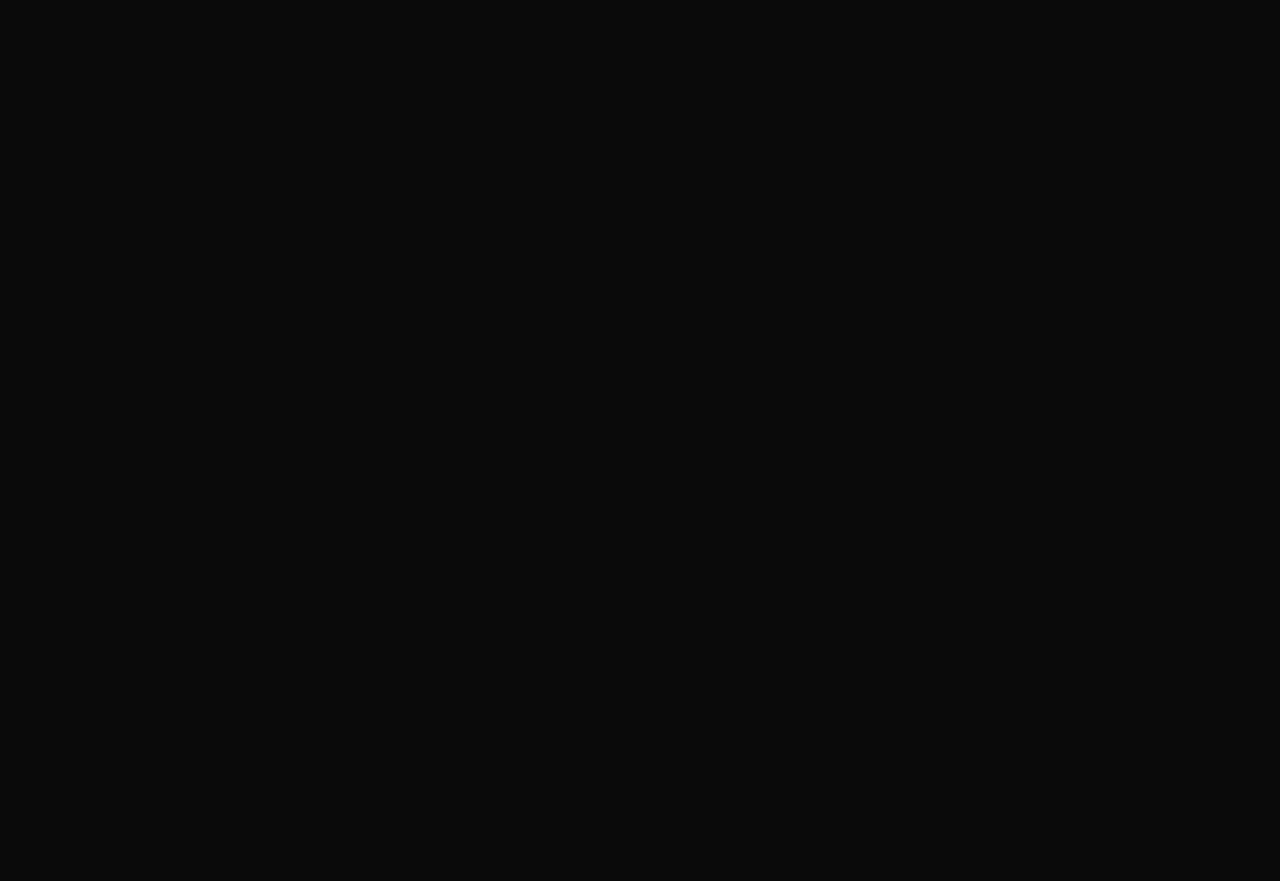
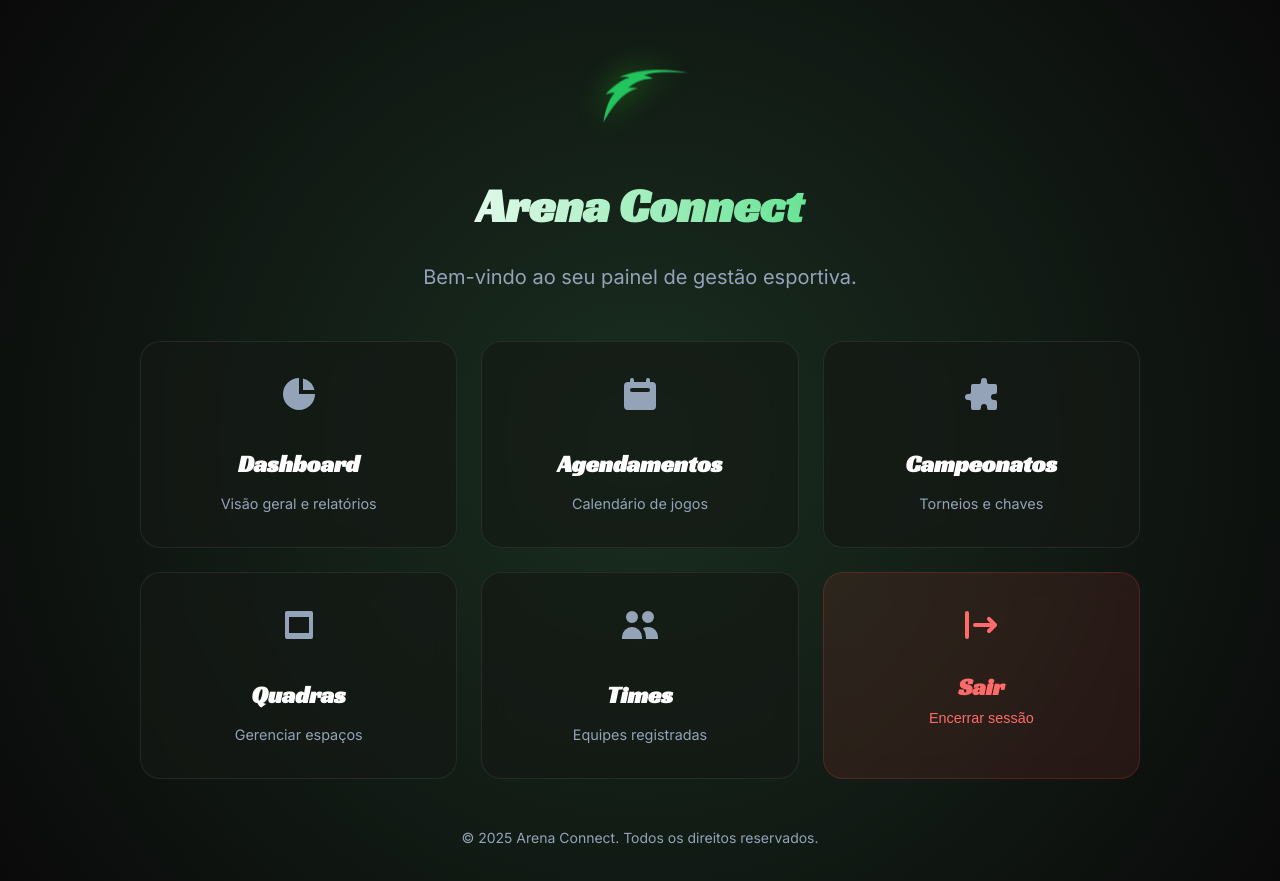
Before and after one commit to Gabriel-194/ArenaConnect, a React (Vite) app in the folder arena-connect-frontend/: page /home in a window 1280 px wide. Before the commit this address had no page. Before the commit the page ends 800 px from the top, so only its background shows below. Built offline with nearby package versions, Linux system fonts and the light colour scheme; sample sign-in values are in the browser's storage.

Commit message:
criada a tela de home e configurador de rota privada

```diff
--- /dev/null
+++ b/arena-connect-frontend/src/Components/PrivateRoute.jsx
@@ -0,0 +1,10 @@
+import React from 'react';
+import { Navigate } from 'react-router-dom';
+
+const PrivateRoute = ({ children }) => {
+
+    const token = localStorage.getItem('token');
+    return token ? children : <Navigate to="/login" />;
+};
+
+export default PrivateRoute;
--- /dev/null
+++ b/arena-connect-frontend/src/Pages/Home.jsx
@@ -0,0 +1,114 @@
+import React from 'react';
+import { Link, useNavigate } from 'react-router-dom';
+import '../styles/home.css';
+
+export default function Home(){
+    const navigate = useNavigate();
+
+    const handleLogout = () => {
+        localStorage.removeItem('token');
+        localStorage.removeItem('user');
+
+        navigate('/login');
+    }
+
+    return (
+        <div className="home-body" style={{ minHeight: '100vh', width: '100%' }}>
+            <div className="home-container">
+
+                <header className="home-header">
+                    <div className="logo-large">
+                        <img src="/Assets/3-removebg-preview.png" alt="Arena Connect Logo" />
+                        <h1 style={{ fontFamily: "'Racing Sans One', cursive", width: '500px' }}>
+                            Arena Connect
+                        </h1>
+                    </div>
+                    <p className="home-subtitle">Bem-vindo ao seu painel de gestão esportiva.</p>
+                </header>
+
+                <nav className="home-nav-grid">
+                    <Link to="/dashboard" className="nav-card">
+                        <div className="nav-card-icon">
+                            <svg width="40" height="40" viewBox="0 0 20 20" fill="currentColor">
+                                <path d="M2 10a8 8 0 018-8v8h8a8 8 0 11-16 0z"/>
+                                <path d="M12 2.252A8.014 8.014 0 0117.748 8H12V2.252z"/>
+                            </svg>
+                        </div>
+                        <div className="nav-card-content">
+                            <h3>Dashboard</h3>
+                            <p>Visão geral e relatórios</p>
+                        </div>
+                    </Link>
+
+                    <Link to="/agendamentos" className="nav-card">
+                        <div className="nav-card-icon">
+                            <svg width="40" height="40" viewBox="0 0 20 20" fill="currentColor">
+                                <path fillRule="evenodd" d="M6 2a1 1 0 00-1 1v1H4a2 2 0 00-2 2v10a2 2 0 002 2h12a2 2 0 002-2V6a2 2 0 00-2-2h-1V3a1 1 0 10-2 0v1H7V3a1 1 0 00-1-1zm0 5a1 1 0 000 2h8a1 1 0 100-2H6z" clipRule="evenodd"/>
+                            </svg>
+                        </div>
+                        <div className="nav-card-content">
+                            <h3>Agendamentos</h3>
+                            <p>Calendário de jogos</p>
+                        </div>
+                    </Link>
+
+                    <Link to="/campeonatos" className="nav-card">
+                        <div className="nav-card-icon">
+                            <svg width="40" height="40" viewBox="0 0 20 20" fill="currentColor">
+                                <path d="M10 3.5a1.5 1.5 0 013 0V4a1 1 0 001 1h3a1 1 0 011 1v3a1 1 0 01-1 1h-.5a1.5 1.5 0 000 3h.5a1 1 0 011 1v3a1 1 0 01-1 1h-3a1 1 0 01-1-1v-.5a1.5 1.5 0 00-3 0v.5a1 1 0 01-1 1H6a1 1 0 01-1-1v-3a1 1 0 00-1-1h-.5a1.5 1.5 0 010-3H4a1 1 0 001-1V6a1 1 0 011-1h3a1 1 0 001-1v-.5z"/>
+                            </svg>
+                        </div>
+                        <div className="nav-card-content">
+                            <h3>Campeonatos</h3>
+                            <p>Torneios e chaves</p>
+                        </div>
+                    </Link>
+
+                    <Link to="/quadras" className="nav-card">
+                        <div className="nav-card-icon">
+                            <svg width="40" height="40" viewBox="0 0 20 20" fill="currentColor">
+                                <path fillRule="evenodd" d="M3 4a1 1 0 011-1h12a1 1 0 011 1v12a1 1 0 01-1 1H4a1 1 0 01-1-1V4zm2 2v8h10V6H5z" clipRule="evenodd"/>
+                            </svg>
+                        </div>
+                        <div className="nav-card-content">
+                            <h3>Quadras</h3>
+                            <p>Gerenciar espaços</p>
+                        </div>
+                    </Link>
+
+                    <Link to="/times" className="nav-card">
+                        <div className="nav-card-icon">
+                            <svg width="40" height="40" viewBox="0 0 20 20" fill="currentColor">
+                                <path d="M9 6a3 3 0 11-6 0 3 3 0 016 0zM17 6a3 3 0 11-6 0 3 3 0 016 0zM12.93 17c.046-.327.07-.66.07-1a6.97 6.97 0 00-1.5-4.33A5 5 0 0119 16v1h-6.07zM6 11a5 5 0 015 5v1H1v-1a5 5 0 015-5z"/>
+                            </svg>
+                        </div>
+                        <div className="nav-card-content">
+                            <h3>Times</h3>
+                            <p>Equipes registradas</p>
+                        </div>
+                    </Link>
+
+                    <button
+                        id="logout-btn-home"
+                        className="nav-card logout-card"
+                        onClick={handleLogout}
+                    >
+                        <div className="nav-card-icon">
+                            <svg width="40" height="40" viewBox="0 0 20 20" fill="currentColor">
+                                <path fillRule="evenodd" d="M3 3a1 1 0 00-1 1v12a1 1 0 102 0V4a1 1 0 00-1-1zm10.293 9.293a1 1 0 001.414 1.414l3-3a1 1 0 000-1.414l-3-3a1 1 0 10-1.414 1.414L14.586 9H7a1 1 0 100 2h7.586l-1.293 1.293z" clipRule="evenodd"/>
+                            </svg>
+                        </div>
+                        <div className="nav-card-content">
+                            <h3>Sair</h3>
+                            <p>Encerrar sessão</p>
+                        </div>
+                    </button>
+                </nav>
+
+                <footer className="home-footer">
+                    <p>© 2025 Arena Connect. Todos os direitos reservados.</p>
+                </footer>
+            </div>
+        </div>
+    );
+};
--- /dev/null
+++ b/arena-connect-frontend/src/Styles/home.css
@@ -0,0 +1,145 @@
+.home-body {
+    min-height: 100vh;
+    display: flex;
+    align-items: center;
+    justify-content: center;
+    background: radial-gradient(circle at center, #1a2e20, var(--bg-primary));
+    padding: 2rem;
+    width: 100%;
+}
+
+.home-container {
+    width: 100%;
+    max-width: 1000px;
+    display: flex;
+    flex-direction: column;
+    align-items: center;
+    gap: 3rem;
+}
+
+.home-header {
+    text-align: center;
+    display: flex;
+    flex-direction: column;
+    align-items: center;
+    gap: 1rem;
+}
+
+.logo-large {
+    display: flex;
+    flex-direction: column;
+    align-items: center;
+}
+
+.logo-large img {
+    width: 120px;
+    height: auto;
+    filter: drop-shadow(0 0 15px rgba(57, 255, 20, 0.4));
+    margin-bottom: 1rem;
+    animation: floatLogo 3s ease-in-out infinite;
+}
+
+.logo-large h1 {
+    font-size: 3rem;
+    margin: 0;
+    background: linear-gradient(to right, #ffffff, var(--accent-green));
+    -webkit-background-clip: text;
+    -webkit-text-fill-color: transparent;
+}
+
+.home-subtitle {
+    font-size: 1.25rem;
+    color: var(--text-secondary);
+}
+
+.home-nav-grid {
+    display: grid;
+    grid-template-columns: repeat(auto-fit, minmax(250px, 1fr));
+    gap: 1.5rem;
+    width: 100%;
+}
+
+.nav-card {
+    background: rgba(21, 25, 21, 0.7);
+    backdrop-filter: blur(12px);
+    -webkit-backdrop-filter: blur(12px);
+    border: 1px solid rgba(255, 255, 255, 0.08);
+    border-radius: 20px;
+    padding: 2rem;
+    display: flex;
+    flex-direction: column;
+    align-items: center;
+    text-align: center;
+    text-decoration: none;
+    color: var(--text-primary);
+    transition: all 0.3s cubic-bezier(0.4, 0, 0.2, 1);
+    position: relative;
+    overflow: hidden;
+    cursor: pointer;
+}
+
+.nav-card-icon {
+    color: var(--text-secondary);
+    margin-bottom: 1.5rem;
+    transition: all 0.3s ease;
+}
+
+.nav-card h3 {
+    font-size: 1.5rem;
+    font-weight: 600;
+    margin-bottom: 0.5rem;
+    font-family: 'Racing Sans One', cursive;
+}
+
+.nav-card p {
+    color: var(--text-secondary);
+    font-size: 0.9rem;
+}
+
+.nav-card:hover {
+    transform: translateY(-10px);
+    border-color: var(--accent-green);
+    box-shadow: 0 15px 30px rgba(0, 0, 0, 0.5), 0 0 20px rgba(57, 255, 20, 0.2);
+}
+
+.nav-card:hover .nav-card-icon {
+    color: var(--accent-green);
+    transform: scale(1.1);
+}
+
+.logout-card {
+    background: rgba(255, 68, 68, 0.1);
+    border-color: rgba(255, 68, 68, 0.2);
+}
+
+.logout-card .nav-card-icon,
+.logout-card h3,
+.logout-card p {
+    color: #ff6b6b;
+}
+
+.logout-card:hover {
+    border-color: var(--danger);
+    box-shadow: 0 15px 30px rgba(0, 0, 0, 0.5), 0 0 20px rgba(255, 68, 68, 0.2);
+}
+
+.home-footer {
+    color: var(--text-secondary);
+    font-size: 0.875rem;
+    margin-top: auto;
+}
+
+@keyframes floatLogo {
+    0%, 100% { transform: translateY(0); }
+    50% { transform: translateY(-10px); }
+}
+
+@media (max-width: 768px) {
+    .home-body { padding: 1rem; align-items: flex-start; }
+    .home-container { margin-top: 2rem; gap: 2rem; }
+    .logo-large img { width: 80px; }
+    .logo-large h1 { font-size: 2rem; }
+    .home-nav-grid { grid-template-columns: 1fr; }
+    .nav-card { flex-direction: row; text-align: left; padding: 1.5rem; gap: 1.5rem; align-items: center; }
+    .nav-card-icon { margin-bottom: 0; }
+}
--- a/arena-connect-frontend/src/main.jsx
+++ b/arena-connect-frontend/src/main.jsx
@@ -1,13 +1,13 @@
 import { createRoot } from 'react-dom/client'
 import React from 'react'
 import Login from './pages/Login';
-
-
 import './Styles/base.css'
 import './Styles/components.css'
 import './Styles/layout.css'
 import { BrowserRouter, Routes, Route, Navigate } from 'react-router-dom';
 import Register from "./Pages/Register.jsx";
+import Home from './pages/Home';
+import PrivateRoute from "./Components/PrivateRoute.jsx";
 
 createRoot(document.getElementById('root')).render(
     <React.StrictMode>
@@ -16,6 +16,8 @@ createRoot(document.getElementById('root')).render(
                 <Route path="/login" element={<Login />} />
                 <Route path="/" element={<Navigate to="/login" />} />
                 <Route path="/register" element={<Register/>} />
+                <Route path="/home" element={<PrivateRoute> <Home /> </PrivateRoute>}
+                />
             </Routes>
         </BrowserRouter>
     </React.StrictMode>,
```
